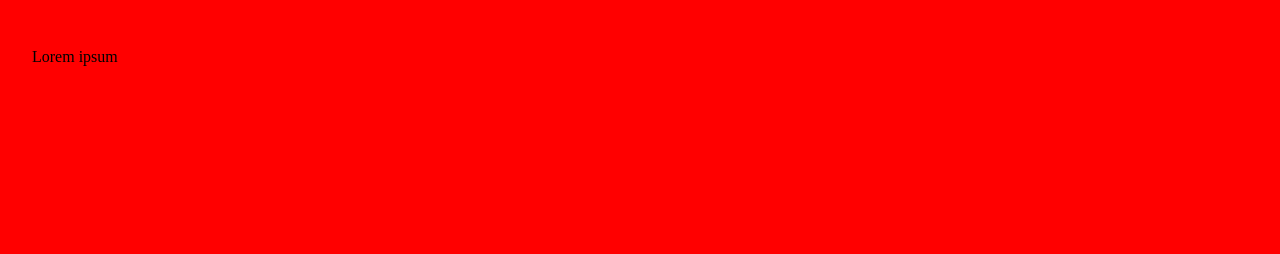
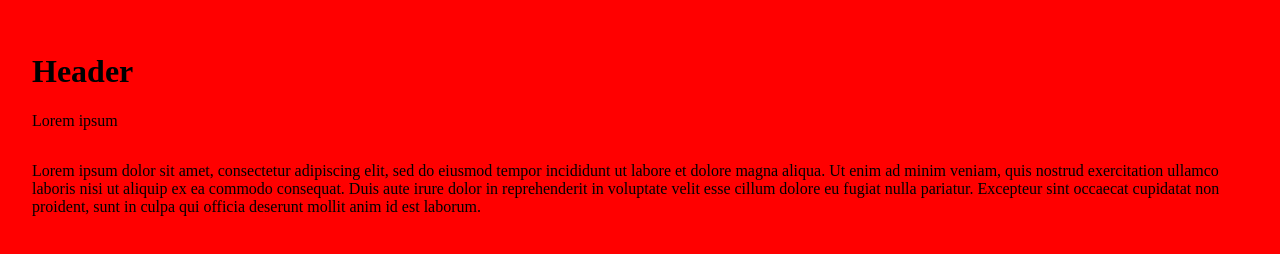
Before and after one commit to genadi60/front-end-test-repo, a plain HTML site: page index.html in a window 1280 px wide. Drawn offline with Linux system fonts and the light colour scheme.

Commit message:
Updated styles and cotent

```diff
--- a/index.html
+++ b/index.html
@@ -6,6 +6,18 @@
     <link rel="stylesheet" href="styles.css">
 </head>
 <body>
+<header>
+    <h1>Header</h1>
+</header>
 <p>Lorem ipsum</p>
+<p>
+    Lorem ipsum dolor sit amet, consectetur adipiscing elit,
+    sed do eiusmod tempor incididunt ut labore et dolore magna aliqua.
+    Ut enim ad minim veniam, quis nostrud exercitation ullamco laboris
+    nisi ut aliquip ex ea commodo consequat. Duis aute irure dolor in
+    reprehenderit in voluptate velit esse cillum dolore eu fugiat nulla pariatur.
+    Excepteur sint occaecat cupidatat non proident, sunt in culpa qui officia
+    deserunt mollit anim id est laborum.
+</p>
 </body>
 </html>
--- a/styles.css
+++ b/styles.css
@@ -3,3 +3,7 @@ body {
     margin: 0;
     background: #F00;
 }
+
+p {
+    padding-bottom: 1rem;
+}
```
